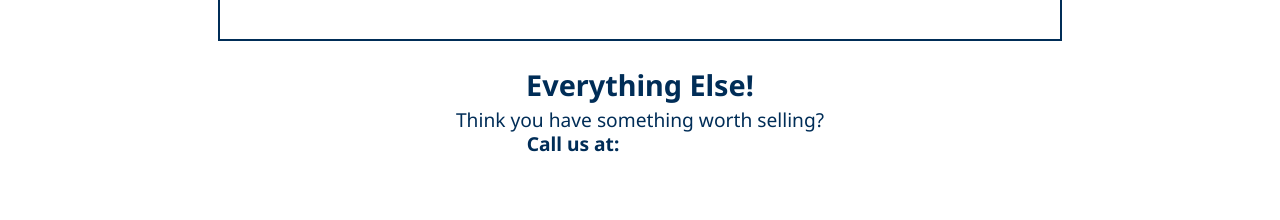
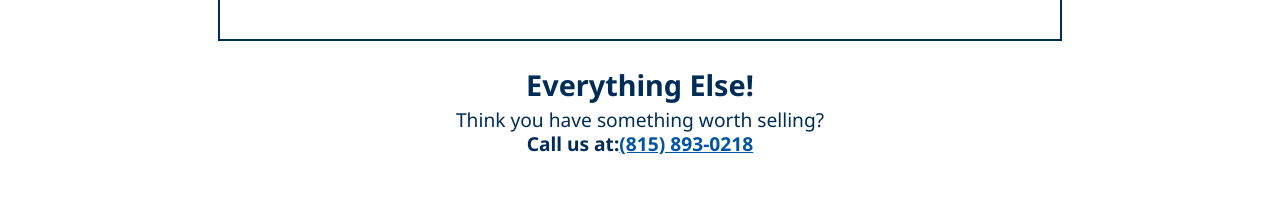
Before and after one commit to SPDUK/tradingpost, a React (Create React App) app: page /#/ in a window 1280 px wide. Shown: the part 1320-1540 px from the top of the page. Built offline with nearby package versions, Linux system fonts and the light colour scheme.

Commit message:
fixed another IE problem ........

```diff
--- a/src/styles/buyselltrade.css
+++ b/src/styles/buyselltrade.css
@@ -91,6 +91,9 @@
       .buyselltrade-contact-info-number {
         font-weight: 800;
         padding: 5px 0px 5px 0px; }
+        .buyselltrade-contact-info-number a {
+          color: #0054A3;
+          text-decoration: underline; }
       .buyselltrade-contact-info-top {
         padding-bottom: 10px;
         font-size: 1.3em;
--- a/src/styles/buyselltrade.scss
+++ b/src/styles/buyselltrade.scss
@@ -103,6 +103,10 @@
       &-number {
         font-weight: 800;
         padding: 5px 0px 5px 0px;
+        a {
+          color: $lightBlue;
+          text-decoration: underline;
+        }
       }
       &-top {
         padding-bottom: 10px;
```
